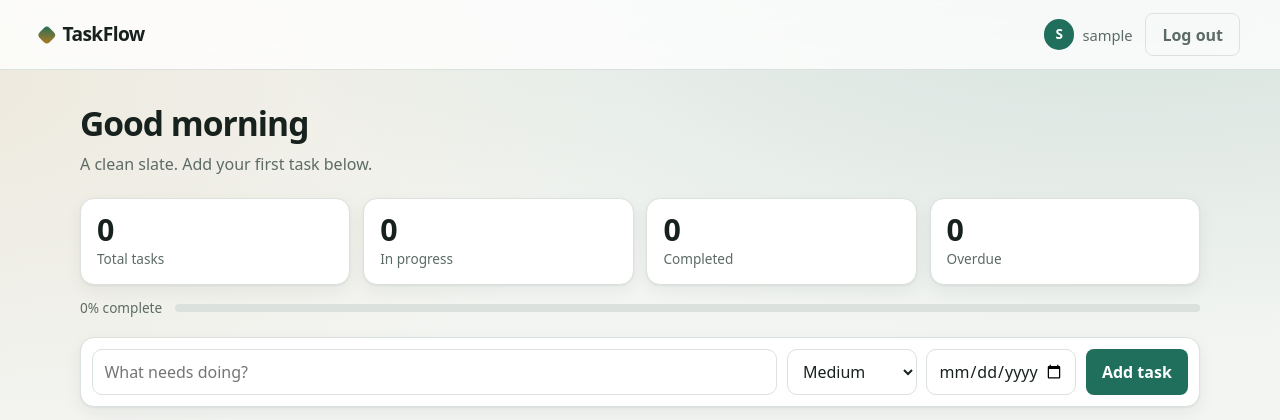
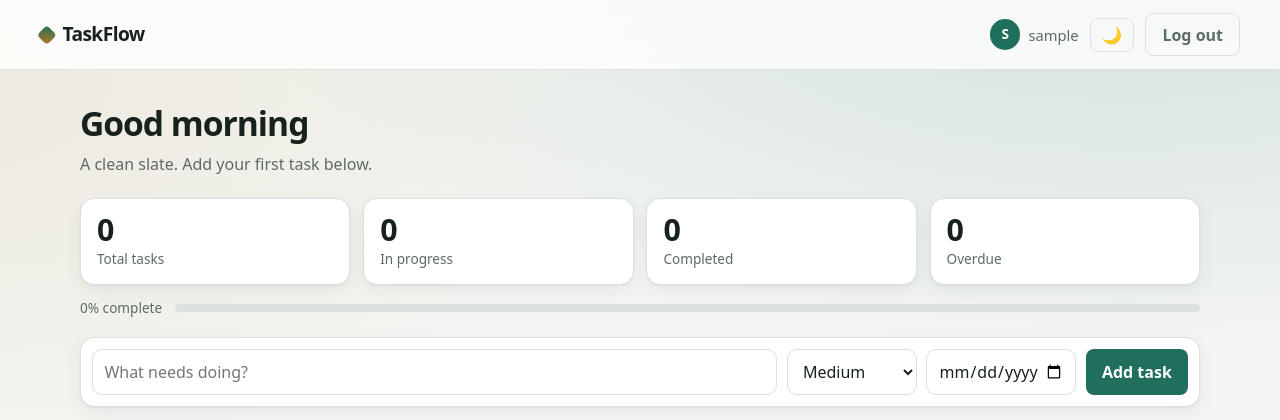
Before and after one commit to Arslan3x5/taskflow, a Django app: page / in a window 1280 px wide. Shown: the top 420 px of the page. Run offline with Django 5.2, Linux system fonts and the light colour scheme; the visitor is signed in with stand-in values (Sample User, id 1); data that the repository does not hold is empty.

Commit message:
feat: add light and dark theme toggle with saved preference

```diff
--- a/tasks/templates/tasks/base.html
+++ b/tasks/templates/tasks/base.html
@@ -3,15 +3,17 @@
 <head>
 <meta charset="utf-8">
 <meta name="viewport" content="width=device-width, initial-scale=1">
+<script>try{var t=localStorage.getItem("theme");if(t)document.documentElement.dataset.theme=t}catch(e){}</script>
 <title>{% block title %}TaskFlow{% endblock %}</title>
 <style>
 :root{--bg:#f3f5f2;--surface:#fff;--ink:#17211d;--muted:#5d6b65;--line:#dbe1dc;--accent:#1f6f5c;--accent-ink:#fff;--high:#c2410c}
-@media (prefers-color-scheme:dark){:root{--bg:#101614;--surface:#18211e;--ink:#e8efeb;--muted:#93a39b;--line:#2a3733;--accent:#4fb89d;--accent-ink:#06130f;--high:#f08a5d}}
+@media (prefers-color-scheme:dark){:root:not([data-theme=light]){--bg:#101614;--surface:#18211e;--ink:#e8efeb;--muted:#93a39b;--line:#2a3733;--accent:#4fb89d;--accent-ink:#06130f;--high:#f08a5d;color-scheme:dark}}
+:root[data-theme=dark]{--bg:#101614;--surface:#18211e;--ink:#e8efeb;--muted:#93a39b;--line:#2a3733;--accent:#4fb89d;--accent-ink:#06130f;--high:#f08a5d;color-scheme:dark}
 *{box-sizing:border-box}
 body{margin:0;background:var(--bg);color:var(--ink);font:16px/1.5 system-ui,-apple-system,"Segoe UI",Roboto,sans-serif}
 a{color:var(--accent)}
 :focus-visible{outline:2px solid var(--accent);outline-offset:2px}
-input,button{font:inherit;color:inherit}
+input,select,button{font:inherit;color:inherit}
 input{background:var(--surface);border:1px solid var(--line);border-radius:8px;padding:.55rem .7rem;width:100%}
 .btn{background:var(--accent);color:var(--accent-ink);border:0;border-radius:8px;padding:.55rem 1rem;font-weight:600;cursor:pointer}
 .btn.ghost{background:none;color:var(--muted);border:1px solid var(--line)}
--- a/tasks/templates/tasks/board.html
+++ b/tasks/templates/tasks/board.html
@@ -3,7 +3,8 @@
 {% block head %}
 <style>
 :root{--doing:#b7791f;--shadow:0 1px 2px rgba(23,33,29,.06),0 6px 18px rgba(23,33,29,.06)}
-@media (prefers-color-scheme:dark){:root{--doing:#e0a93c;--shadow:0 1px 2px rgba(0,0,0,.4),0 8px 22px rgba(0,0,0,.28)}}
+@media (prefers-color-scheme:dark){:root:not([data-theme=light]){--doing:#e0a93c;--shadow:0 1px 2px rgba(0,0,0,.4),0 8px 22px rgba(0,0,0,.28)}}
+:root[data-theme=dark]{--doing:#e0a93c;--shadow:0 1px 2px rgba(0,0,0,.4),0 8px 22px rgba(0,0,0,.28)}
 
 body{min-height:100vh;background:
   radial-gradient(900px 420px at 88% -8%,color-mix(in srgb,var(--accent) 16%,transparent),transparent),
@@ -14,9 +15,10 @@ body{min-height:100vh;background:
 header{position:sticky;top:0;z-index:5;display:flex;align-items:center;justify-content:space-between;gap:1rem;padding:.8rem clamp(1rem,4vw,2.5rem);border-bottom:1px solid var(--line);background:color-mix(in srgb,var(--surface) 78%,transparent);backdrop-filter:blur(12px)}
 header b{display:flex;align-items:center;gap:.55rem;font-size:1.2rem;letter-spacing:-.03em}
 header b::before{content:"";width:.85rem;height:.85rem;border-radius:4px;transform:rotate(45deg);background:linear-gradient(135deg,var(--accent),var(--doing))}
-header form{display:flex;align-items:center;gap:.8rem}
+header form{display:flex;align-items:center;gap:.7rem}
 .who{display:flex;align-items:center;gap:.5rem;color:var(--muted);font-size:.92rem}
 .who i{display:grid;place-items:center;width:1.9rem;height:1.9rem;border-radius:50%;font-style:normal;font-weight:700;font-size:.85rem;background:var(--accent);color:var(--accent-ink)}
+.icon{padding:.5rem .7rem;line-height:1;font-size:1rem}
 
 main{max-width:1200px;margin:auto;padding:1.75rem clamp(1rem,4vw,2.5rem) 3rem}
 .hello h1{margin:0;font-size:clamp(1.6rem,3vw,2.1rem);letter-spacing:-.03em}
@@ -87,6 +89,7 @@ input:focus,select:focus{outline:none;border-color:var(--accent);box-shadow:0 0
   <b>TaskFlow</b>
   <form method="post" action="{% url 'logout' %}">{% csrf_token %}
     <div class="who"><i>{{ request.user.username|slice:":1"|upper }}</i><span>{{ request.user.username }}</span></div>
+    <button class="btn ghost icon" type="button" id="theme" aria-label="Switch between light and dark mode">🌙</button>
     <button class="btn ghost" type="submit">Log out</button>
   </form>
 </header>
@@ -176,8 +179,9 @@ function drawStats() {
 
   const h = new Date().getHours();
   $("#greeting").textContent = h < 12 ? "Good morning" : h < 18 ? "Good afternoon" : "Good evening";
+  const open = total - done;
   $("#sub").textContent = total
-    ? `${total - done} open ${total - done === 1 ? "task" : "tasks"}${overdue ? `, ${overdue} overdue` : ""}.`
+    ? `${open} open ${open === 1 ? "task" : "tasks"}${overdue ? `, ${overdue} overdue` : ""}.`
     : "A clean slate. Add your first task below.";
 }
 
@@ -275,6 +279,21 @@ colsEl.addEventListener("drop", async e => {
   dragId = null;
 });
 
+/* Light / dark toggle */
+const root = document.documentElement;
+const isDark = () => root.dataset.theme
+  ? root.dataset.theme === "dark"
+  : matchMedia("(prefers-color-scheme: dark)").matches;
+const themeIcon = () => $("#theme").textContent = isDark() ? "☀️" : "🌙";
+
+$("#theme").addEventListener("click", () => {
+  const next = isDark() ? "light" : "dark";
+  root.dataset.theme = next;
+  try { localStorage.setItem("theme", next); } catch (e) {}
+  themeIcon();
+});
+themeIcon();
+
 load();
 </script>
 {% endblock %}
```
